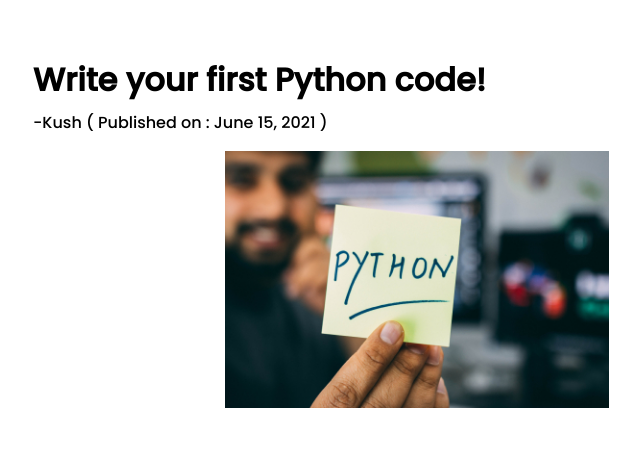
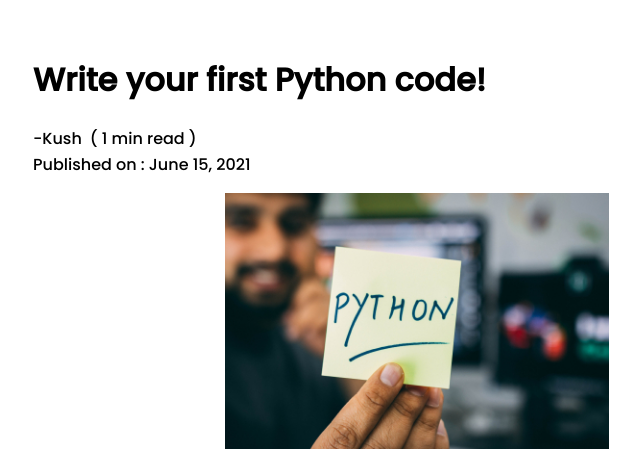
Before and after one commit to kushuu/the-aalsi-blog, a Django app: a page that uses templates/article.html in a window 1280 px wide. Shown: the part 64-513 px from the top of the page, without its empty margins (223-863 px from the left). Run offline with Django 3.2, Linux system fonts and the light colour scheme; data comes from the database, SQL or seed files in the repository; both versions use the stored data as it was after the commit; some libraries are stand-ins or nearby versions.

Commit message:
added read time calculator

```diff
--- a/home/models.py
+++ b/home/models.py
@@ -1,3 +1,4 @@
+from os import truncate
 from django.db import models
 from datetime import datetime
 from ckeditor.fields import RichTextField
@@ -23,6 +24,7 @@ class Articles(models.Model):
     article_body = RichTextField(blank = True, null = True)
     likes = models.IntegerField(default=0, blank=True)
     date_added = models.DateField(default=django.utils.timezone.now)
+    reading_time = models.IntegerField(default=0, null=True, blank=True)
 
     def __str__(self):
         return self.title
--- a/home/views.py
+++ b/home/views.py
@@ -1,10 +1,15 @@
+from os import read
 from django.shortcuts import render, HttpResponse
 from django.http import JsonResponse
 from home.models import Contact, Articles
 from datetime import datetime
-import json
+import json, urllib, re, bs4
 
 # Create your views here.
+
+WPM = 200
+WORD_LENGTH = 5
+
 def index(request):
     articles = Articles.objects.all()[:5]
     ctx = {
@@ -83,12 +88,47 @@ def all_articles(request):
     }
     return render(request, 'articles.html', context=ctx)
 
+def extract_text(html):
+    soup = bs4.BeautifulSoup(html, 'html.parser')
+    texts = soup.findAll(text=True)
+    # print(texts)
+    return texts
+
+def is_visible(element):
+    if element.parent.name in ['style', 'script', '[document]', 'head', 'title']:
+        return False
+    elif isinstance(element, bs4.element.Comment):
+        return False
+    elif element.string == "\n":
+        return False
+    return True
+
+def filter_visible_text(page_texts):
+    return filter(is_visible, page_texts)
+
+def count_words_in_text(text_list, word_length):
+    total_words = 0
+    for current_text in text_list:
+        total_words += len(current_text)/word_length
+    return total_words
+
+def estimate_reading_time(html):
+    texts = extract_text(html)
+    filtered_text = filter_visible_text(texts)
+    total_words = count_words_in_text(filtered_text, WORD_LENGTH)
+    return total_words/WPM
+
 def article(request, title):
     article = Articles.objects.get(title = title)
     context = {
         'title' : title,
         'article' : article
     }
+    # print(article.article_body)
+    article.reading_time = round(estimate_reading_time(article.article_body))
+    if article.reading_time == 0:
+        article.reading_time = 1
+    article.save()
     return render(request, 'article.html', context)
 
 def update_like(request):
--- a/static/styles.css
+++ b/static/styles.css
@@ -359,7 +359,13 @@ footer {
   margin-bottom: 40px;
 }
 
-.author {
+.signature {
+  display: flex;
+  margin-top: -15px;
+  text-align:unset;
+}
+
+.published {
   margin-top: -15px;
 }
 
@@ -629,6 +635,11 @@ footer {
   width: 0%;
 }
 
+.reading_time {
+  /* margin-top: -18px; */
+  margin-left: 8px;
+}
+
 /* Responsive columns - one column layout (vertical) on small screens */
 @media screen and (max-width: 600px) {
   .column {
--- a/templates/article.html
+++ b/templates/article.html
@@ -12,10 +12,11 @@
     <div class="title">
         <h1>{{article.title}}</h1>
     </div>
-    <div class="author">
-        <p>-{{article.author}} ( Published on : {{article.date_added}} )</p>
-        {% comment %} <p></p> {% endcomment %}
+    <div class="signature">
+        <p>-{{article.author}} </p>
+        <p class="reading_time">( {{article.reading_time}} min read )</p>
     </div>
+    <p class="published"> Published on : {{article.date_added}} </p>
     <img class = "img_art" src={{article.img.url}} alt="">
     <p>{{article.article_body | safe}}</p><br><br>
     <div class="like_box">
--- a/templates/index.html
+++ b/templates/index.html
@@ -31,7 +31,7 @@
 <p>Through the years of learning and practising coding related subjects, one thing that I've realised is that making projects is a good way to get actual knowledge, but to retain it for a longer time, you need to document it, mannerly. Wrtiting articles is one of the proven efficient ways to achieve this.</p>
 <p>Penning something down makes you go through the process thoroughly, once again. Another very important aspect of writing articles (maintaining a blog) is that you have a beautiful proof of you knowing that concept.</p>
 <h2>Getting started (●'◡'●)</h2>
-<p>The different categories are shown on the nav bar, there you can find the respective articles. In case you're looking for a complete list of articles, then "All Articles" is where you need to visit.</p>
+<p>The different categories are shown on the navigation bar, there you can find the respective articles. In case you're looking for a complete list of articles, then "All Articles" is where you need to visit.</p>
 
 <br><br><br>
 
@@ -49,4 +49,6 @@
     </div>
 </div>
 
+<h2><center>Newsletter here bitchesssss.</center></h2>
+
 {% endblock content %}
```
Also changed, not shown: db.sqlite3, home/migrations/0009_articles_reading_time.py (added).
